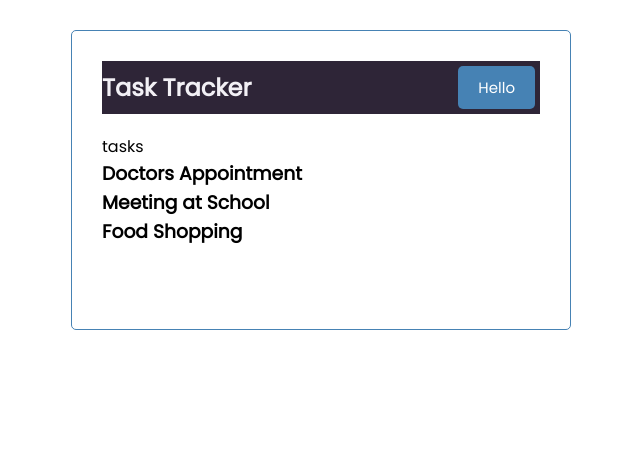
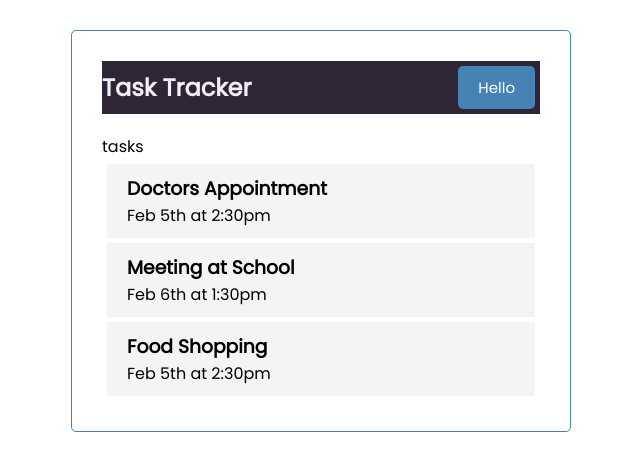
Before and after one commit to vibrunazo/react-task-tracker, a React (Create React App) app: page / in a window 1280 px wide. Shown: the top 470 px of the page, without its empty margins (319-959 px from the left). Built offline with nearby package versions, Linux system fonts and the light colour scheme.

Commit message:
task component

```diff
--- /dev/null
+++ b/src/components/Task.js
@@ -0,0 +1,11 @@
+
+const Task = ({ task }) => {
+    return (
+        <div className="task">
+            <h3>{task.text}</h3>
+            <p>{task.day}</p>
+        </div>
+    )
+}
+
+export default Task
--- a/src/components/Tasks.js
+++ b/src/components/Tasks.js
@@ -1,9 +1,11 @@
+import Task from "./Task"
+
 const Tasks = ({tasks}) => {
     return (
         <>
             tasks
             {tasks.map((task) => (
-                <h3 key={task.id}>{task.text}</h3>
+                <Task key={task.id} task={task} />
             ))}
         </>
     )
```
